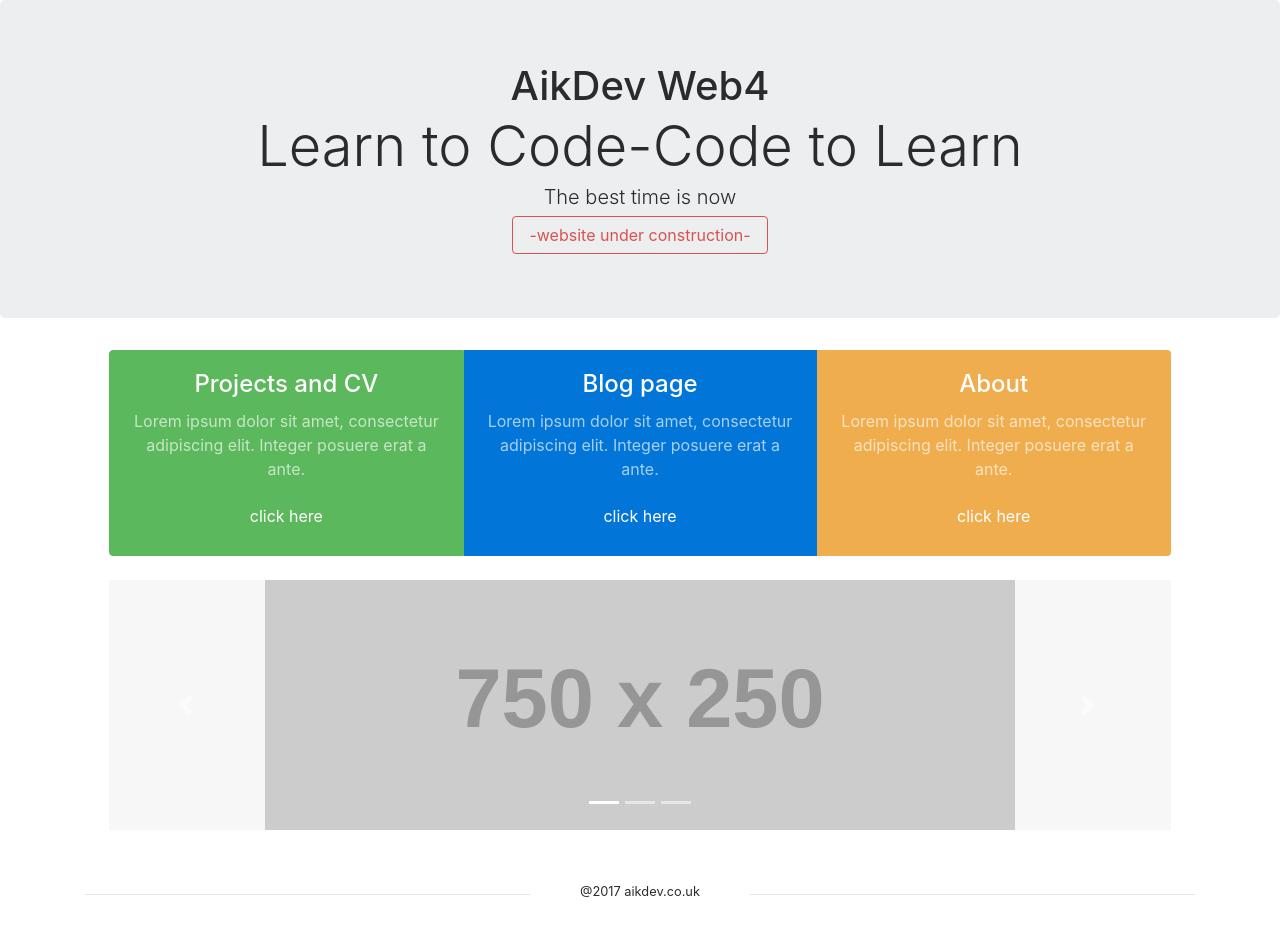
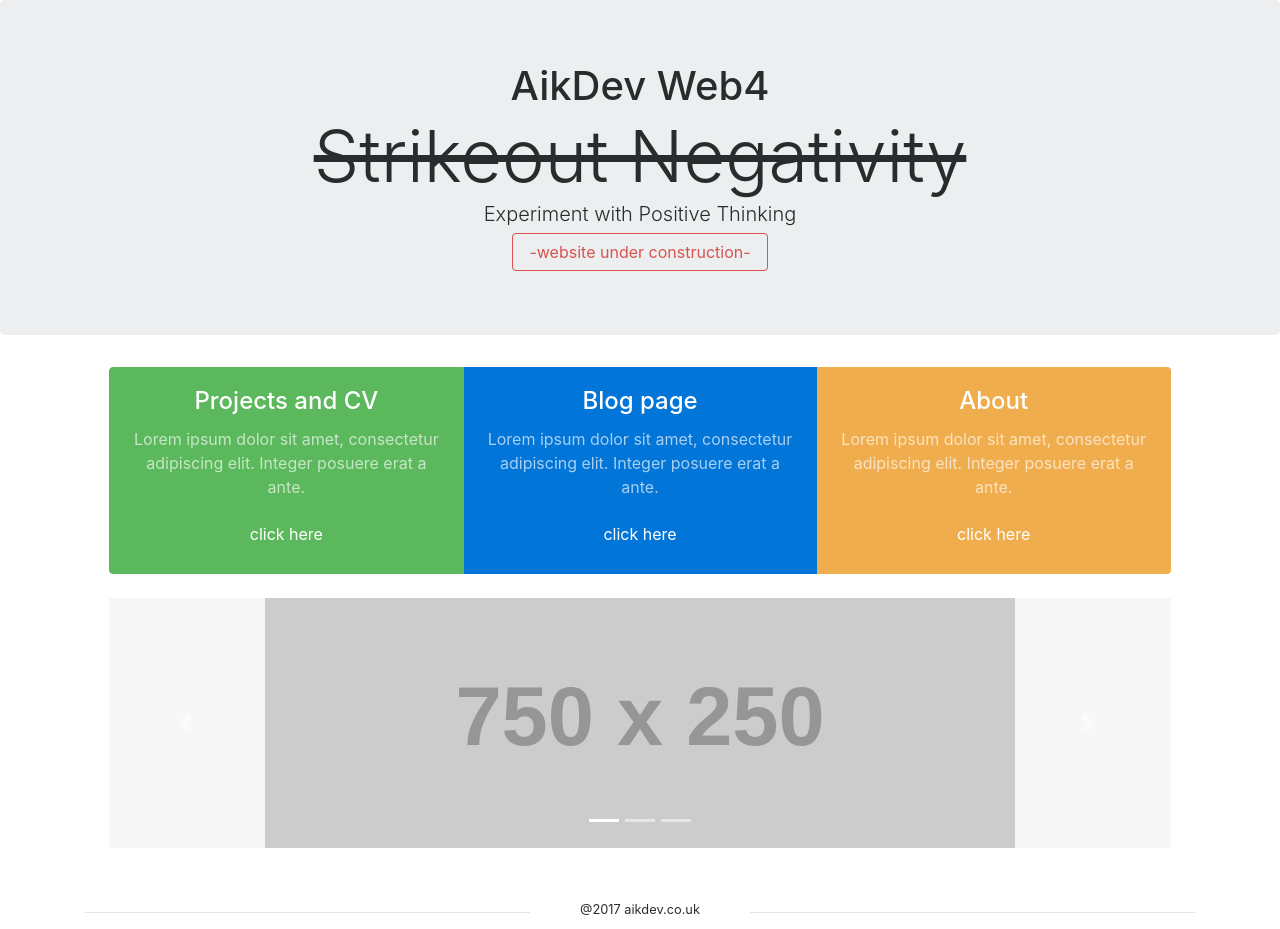
Before and after one commit to aik6980/aik6980.github.io, a Jekyll site: the page built from index.html, in a window 1280 px wide. Built offline with Jekyll 4.4.1, drawn with Linux system fonts in a browser that asks for light colours; nearby versions of some CDN libraries; the list of posts is cut into pages by our own code.

Commit message:
update content

```diff
--- a/_layouts/front-page.html
+++ b/_layouts/front-page.html
@@ -17,8 +17,8 @@
                         <div class='parallax-pattern-overlay'>
                             <div class='container text-center'>
                                 <h1>{{ site.title }}</h1>
-                                <h1 class='display-4'>Learn to Code-Code to Learn</h2>
-                                <h3 class="lead">The best time is now</h3>
+                                <h1 class='display-3'><del>Strikeout Negativity</del></h2>
+                                <h3 class="lead">Experiment with Positive Thinking</h3>
                                 <a href="/" class="btn btn-outline-danger">-website under construction-</a>
                             </div>
                         </div>
```
Also changed, not shown: _drafts/2017-03-23-book-review.md (+4 -0 lines).
